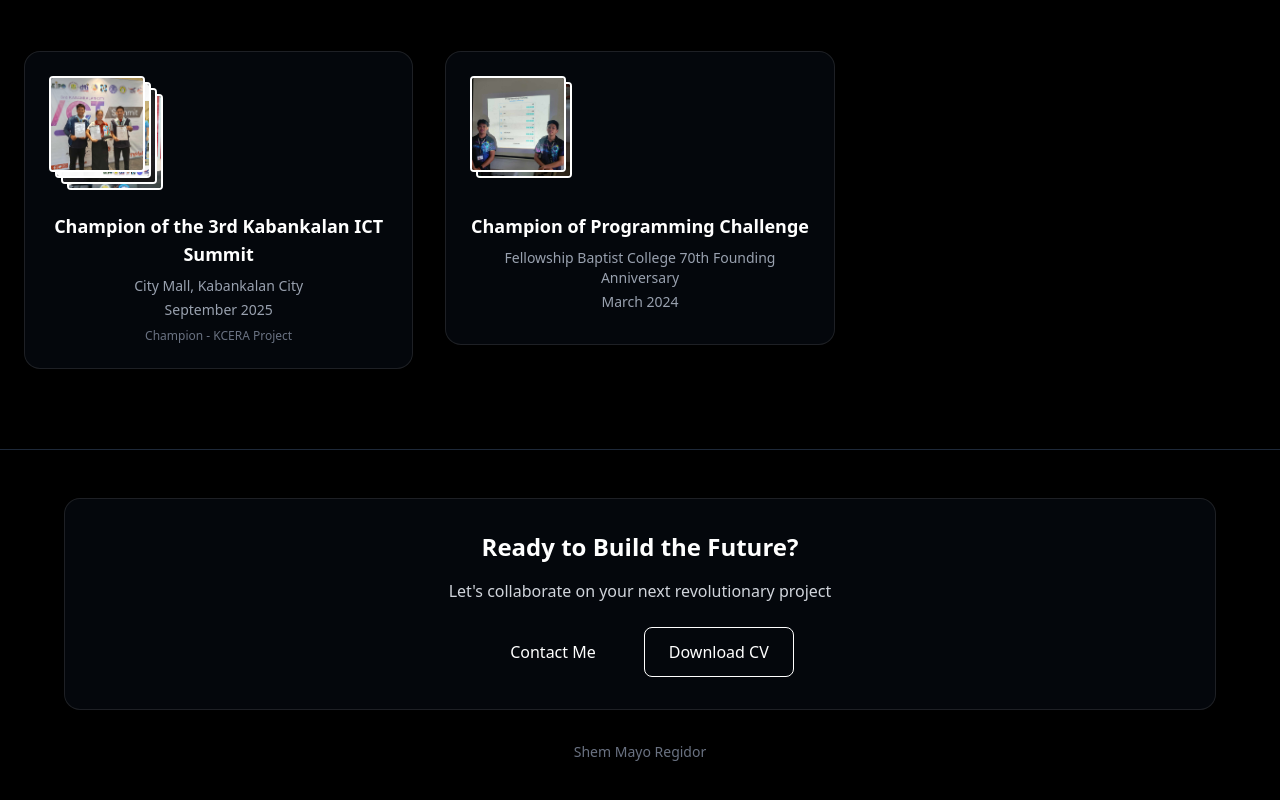
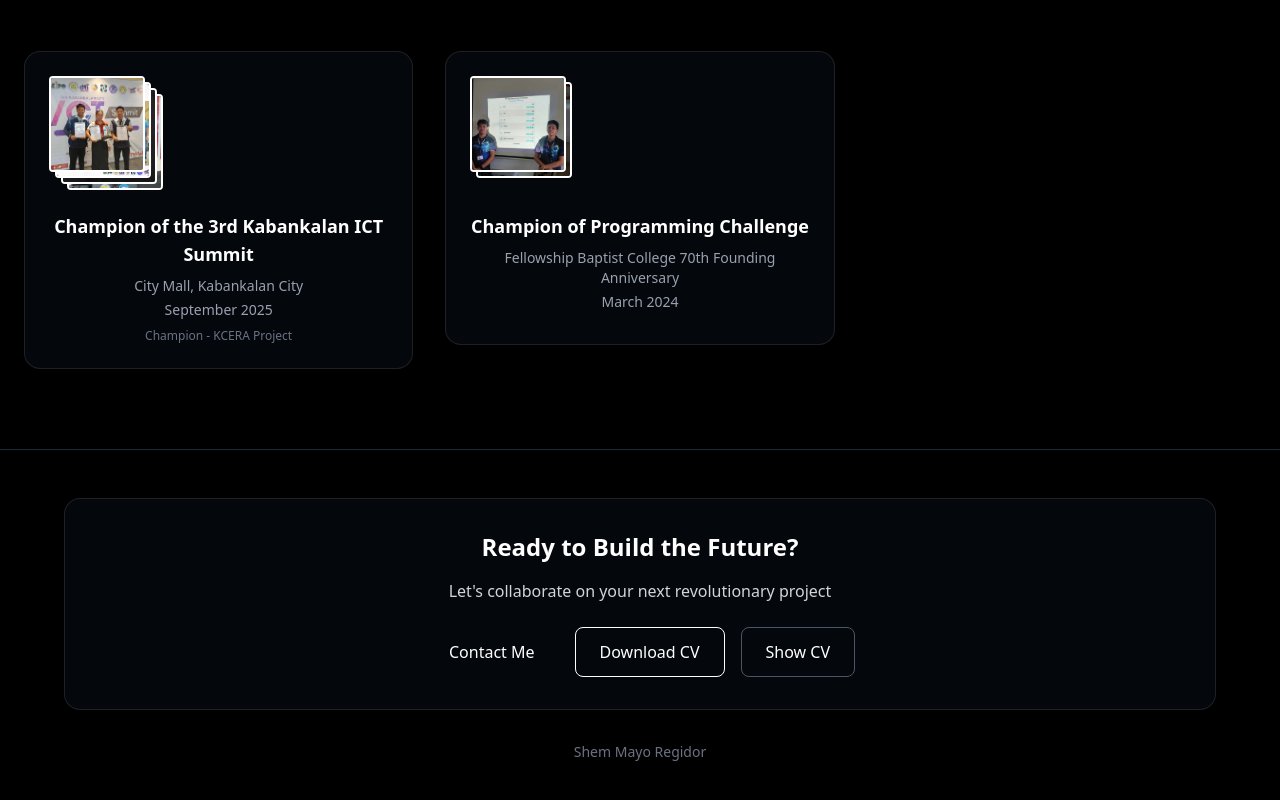
Before and after one commit to ShemHooks/portfolio, a React (Vite) app: page / in a window 1280 px wide. Shown: the part 5293-6093 px from the top of the page. Built offline with nearby package versions, Linux system fonts and the light colour scheme.

Commit message:
feat:add resume preview

```diff
--- a/package.json
+++ b/package.json
@@ -17,6 +17,7 @@
     "react": "19.2.0",
     "react-dom": "19.2.0",
     "react-icons": "^5.5.0",
+    "react-router-dom": "^7.18.4",
     "tailwindcss": "^4.1.16",
     "three": "0.180.0"
   },
--- a/src/components/Footer.jsx
+++ b/src/components/Footer.jsx
@@ -1,10 +1,11 @@
+import { Link } from "react-router-dom";
 import cv from "../assets/cv.pdf";
 
 export default function Footer() {
   const clickedContactMe = () => {
     window.open(
       "https://www.linkedin.com/in/shem-regidor-00a991313/",
-      "_blank"
+      "_blank",
     );
   };
 
@@ -18,13 +19,14 @@ export default function Footer() {
           <p className="mb-6 text-gray-300">
             Let's collaborate on your next revolutionary project
           </p>
-          <div className="flex justify-center space-x-6">
+          <div className="flex flex-wrap justify-center gap-4">
             <button
               className="px-6 py-3 font-medium transition-all duration-300 rounded-lg cursor-pointer bg-gradient-to-r from-cyber-blue to-cyber-purple hover:shadow-lg hover:shadow-cyber-blue/25"
               onClick={clickedContactMe}
             >
               Contact Me
             </button>
+
             <a
               href={cv}
               download="Shem-Regidor-CV.pdf"
@@ -32,6 +34,13 @@ export default function Footer() {
             >
               Download CV
             </a>
+
+            <Link
+              to="/resume"
+              className="inline-block px-6 py-3 font-medium text-white transition-all duration-300 border border-gray-600 rounded-lg cursor-pointer hover:border-cyber-purple hover:text-cyber-purple"
+            >
+              Show CV
+            </Link>
           </div>
         </div>
         <p className="mt-8 text-sm text-gray-500">Shem Mayo Regidor</p>
--- a/src/main.jsx
+++ b/src/main.jsx
@@ -1,10 +1,18 @@
 import { StrictMode } from "react";
 import { createRoot } from "react-dom/client";
+import { BrowserRouter, Routes, Route } from "react-router-dom";
+
+import App from "./App.jsx";
+import Resume from "./resume/resume.jsx";
 import "./index.css";
-import App from "./App.jsx";
 
 createRoot(document.getElementById("root")).render(
   <StrictMode>
-    <App />
-  </StrictMode>
+    <BrowserRouter>
+      <Routes>
+        <Route path="/" element={<App />} />
+        <Route path="/resume" element={<Resume />} />
+      </Routes>
+    </BrowserRouter>
+  </StrictMode>,
 );
--- /dev/null
+++ b/src/resume/resume.jsx
@@ -0,0 +1,11 @@
+import cv from "../assets/cv.pdf";
+
+export default function Resume() {
+  return (
+    <iframe
+      src={cv}
+      title="Shem Mayo Regidor Resume"
+      className="block w-full h-screen border-0"
+    />
+  );
+}
```
Also changed, not shown: 1 other file (tests, documents, lock files or other folders).
